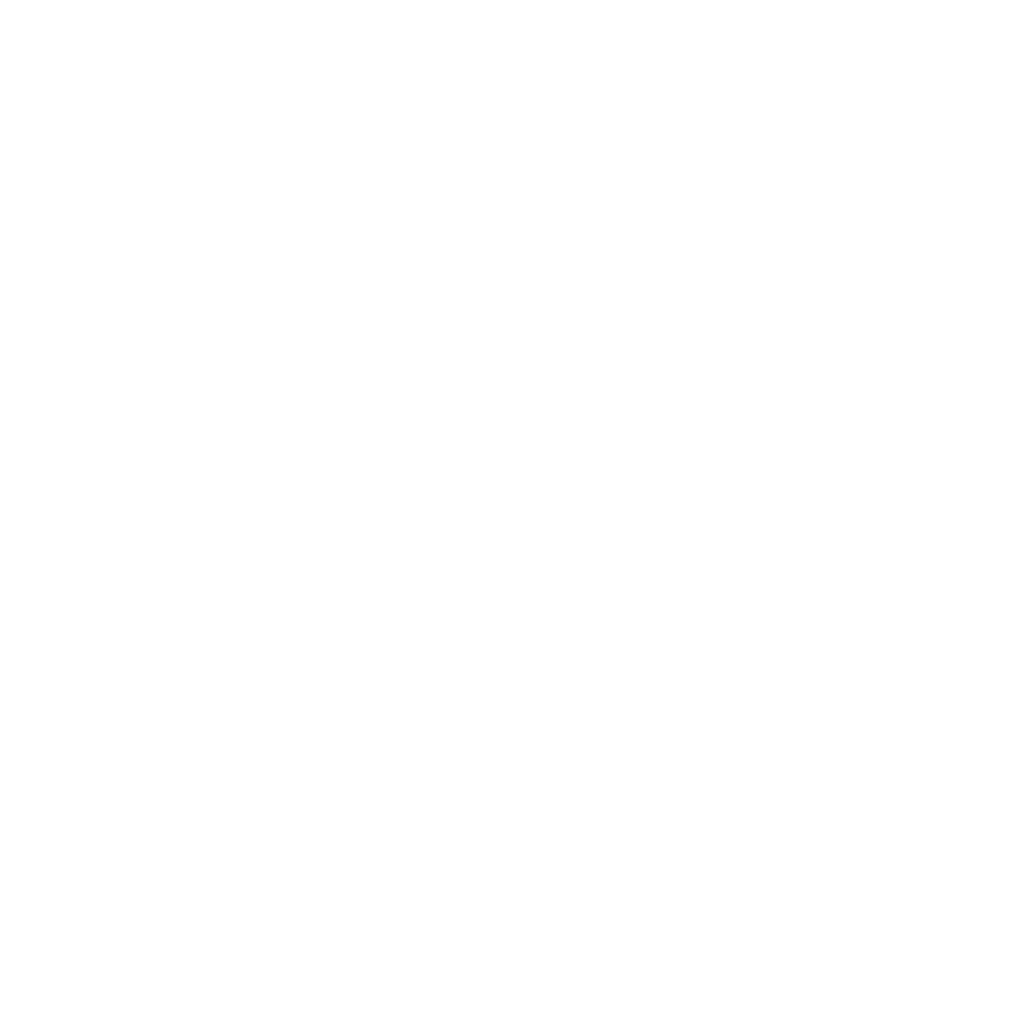
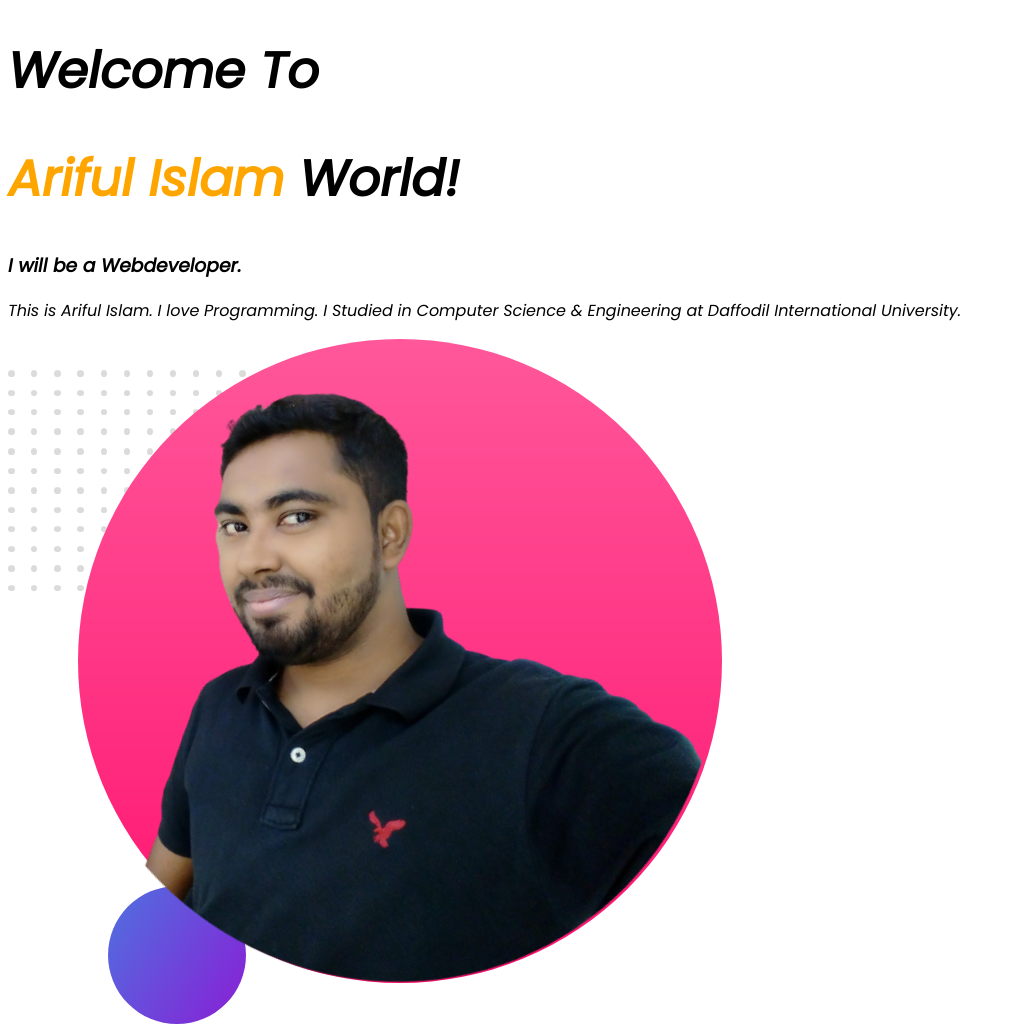
Before and after one commit to ariful012/developer-portfolio, a plain HTML site: page index.html in a window 1280 px wide. Shown: the whole page, without its empty margins (0-1017 px from the left). Before the commit the page ends 800 px from the top, so only its background shows below. Drawn offline with Linux system fonts and the light colour scheme.

Commit message:
first section

```diff
--- a/index.html
+++ b/index.html
@@ -5,8 +5,22 @@
     <meta http-equiv="X-UA-Compatible" content="IE=edge">
     <meta name="viewport" content="width=device-width, initial-scale=1.0">
     <title>Developer Portfolio</title>
+    <link rel="preconnect" href="https://fonts.googleapis.com">
+    <link rel="preconnect" href="https://fonts.gstatic.com" crossorigin>
+    <link href="https://fonts.googleapis.com/css2?family=Poppins:ital@1&display=swap" rel="stylesheet">
+    <link rel="stylesheet" href="style.css">
+
 </head>
 <body>
+    <div>
+    <h1>Welcome To</h1>
+    <h1> <span class="orange-color"> Ariful Islam</span> World!</h1>
+    <h3>I will be a Webdeveloper.</h3>
+    <p>This is Ariful Islam. I love Programming. I Studied in Computer Science & Engineering at Daffodil International University.</p>
+    </div>
+    <div>
+        <img src="images/my-bg2.png" alt="Here is Picture of Ariful Islam">
+    </div>
 
 </body>
 </html>
--- a/style.css
+++ b/style.css
@@ -0,0 +1,9 @@
+body{
+    font-family: 'Poppins', sans-serif;
+}
+h1{
+    font-size: 50px;
+}
+.orange-color{
+    color: orange;
+}
```
